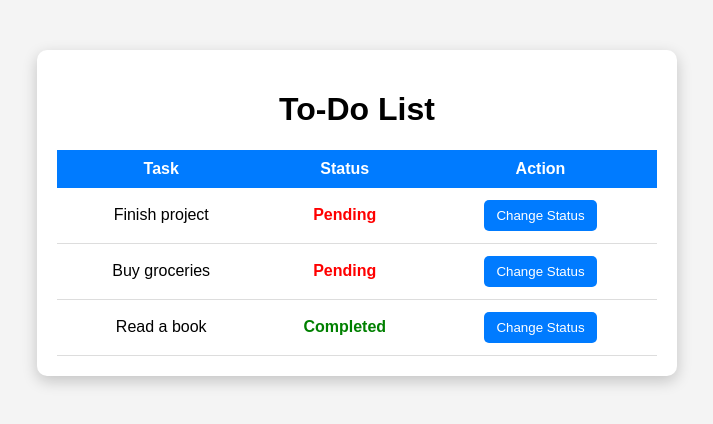
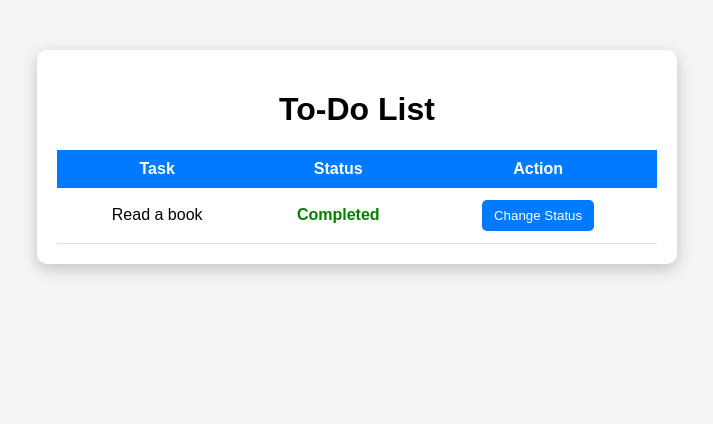
Before and after one commit to Misho-1019/ToDoList-2025, a React (Vite) app in the folder client/: page / in a window 1280 px wide. Shown: the top 424 px of the page, without its empty margins (283-996 px from the left). Built offline with nearby package versions, Linux system fonts and the light colour scheme.

Commit message:
Create ToDoItem and move task in there

```diff
--- /dev/null
+++ b/client/src/components/ToDoItem.jsx
@@ -0,0 +1,11 @@
+export default function ToDoItem() {
+    return (
+        <>
+            <tr>
+                <td>Read a book</td>
+                <td class="status completed">Completed</td>
+                <td><button class="toggle-btn">Change Status</button></td>
+            </tr>
+        </>
+    )
+}
--- a/client/src/components/ToDoList.jsx
+++ b/client/src/components/ToDoList.jsx
@@ -1,3 +1,5 @@
+import ToDoItem from "./ToDoItem";
+
 export default function ToDoList() {
     return (
         <>
@@ -10,21 +12,7 @@ export default function ToDoList() {
                     </tr>
                 </thead>
                 <tbody>
-                    <tr>
-                        <td>Finish project</td>
-                        <td class="status pending">Pending</td>
-                        <td><button class="toggle-btn">Change Status</button></td>
-                    </tr>
-                    <tr>
-                        <td>Buy groceries</td>
-                        <td class="status pending">Pending</td>
-                        <td><button class="toggle-btn">Change Status</button></td>
-                    </tr>
-                    <tr>
-                        <td>Read a book</td>
-                        <td class="status completed">Completed</td>
-                        <td><button class="toggle-btn">Change Status</button></td>
-                    </tr>
+                    <ToDoItem />
                 </tbody>
             </table>
         </>
```
